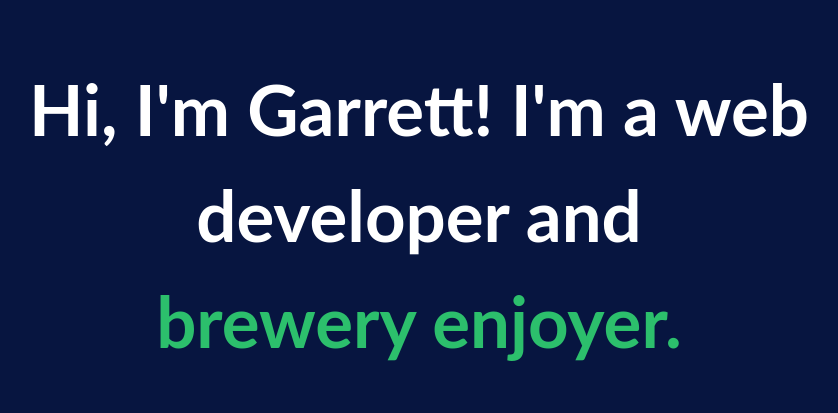
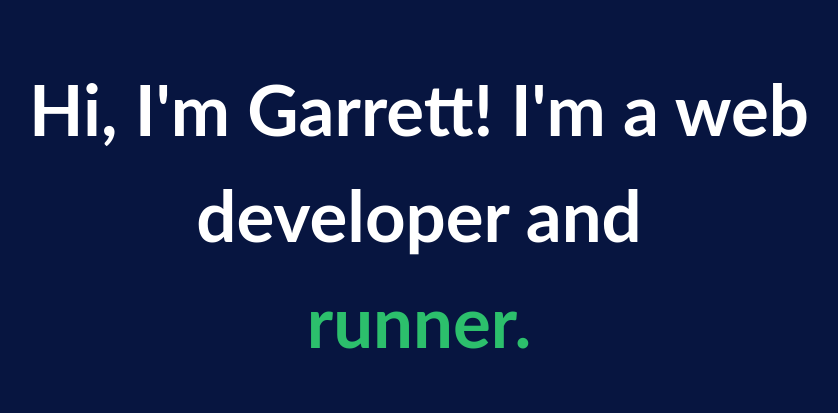
Before and after one commit to Garrett-J/Portfolio, a plain HTML site: page index.html in a window 1280 px wide. Shown: the top 413 px of the page, without its empty margins (221-1059 px from the left). Drawn offline with nearby package versions, Linux system fonts and the light colour scheme; a web font is replaced by a local one.

Commit message:
fixed a typo

```diff
--- a/index.html
+++ b/index.html
@@ -13,7 +13,7 @@
         <section id="intro" class="intro">
             <div class="intro-text">
 
-            <h1 class="intro-text__phrase">Hi, I'm Garrett! I'm a web developer and <br> <span class="intro-text__word">brewery enjoyer.</span></h1>
+            <h1 class="intro-text__phrase">Hi, I'm Garrett! I'm a web developer and <br> <span class="intro-text__word">runner.</span></h1>
 
             </div>
             <div class="contact">
```
